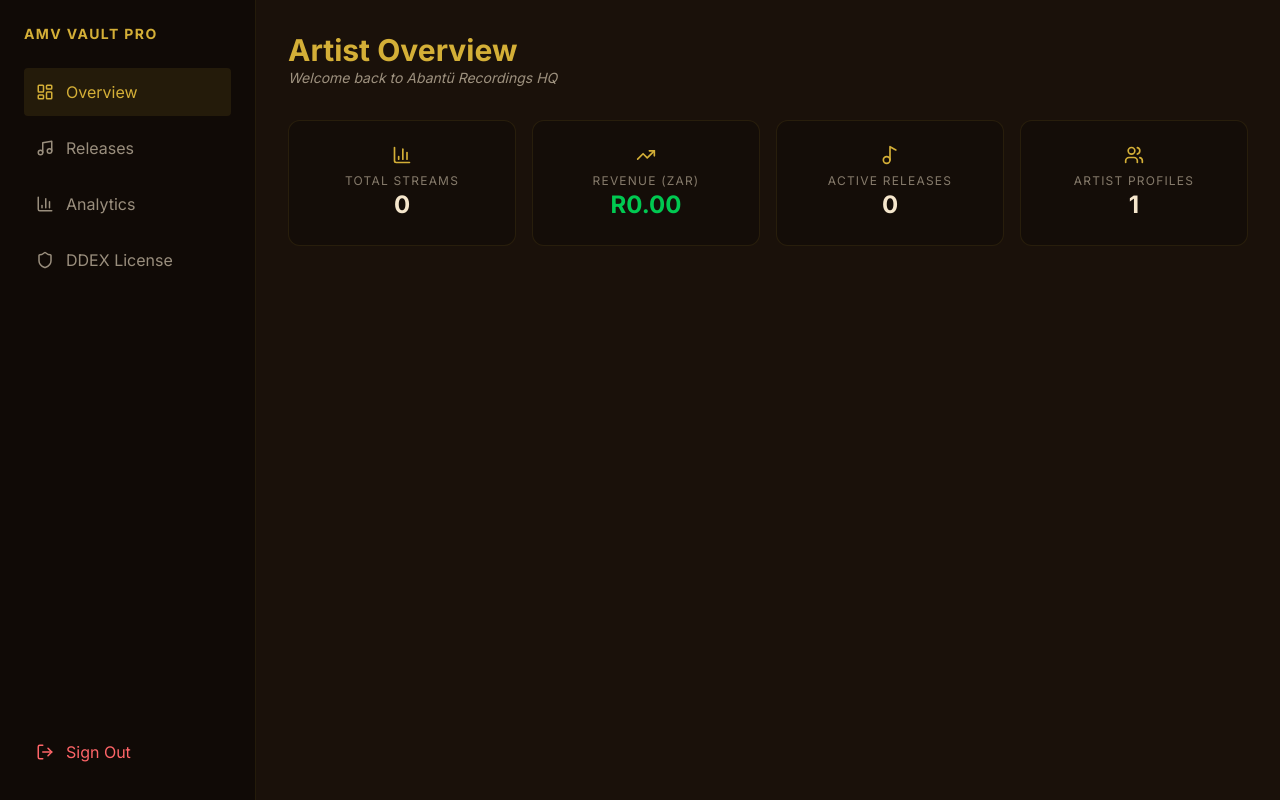
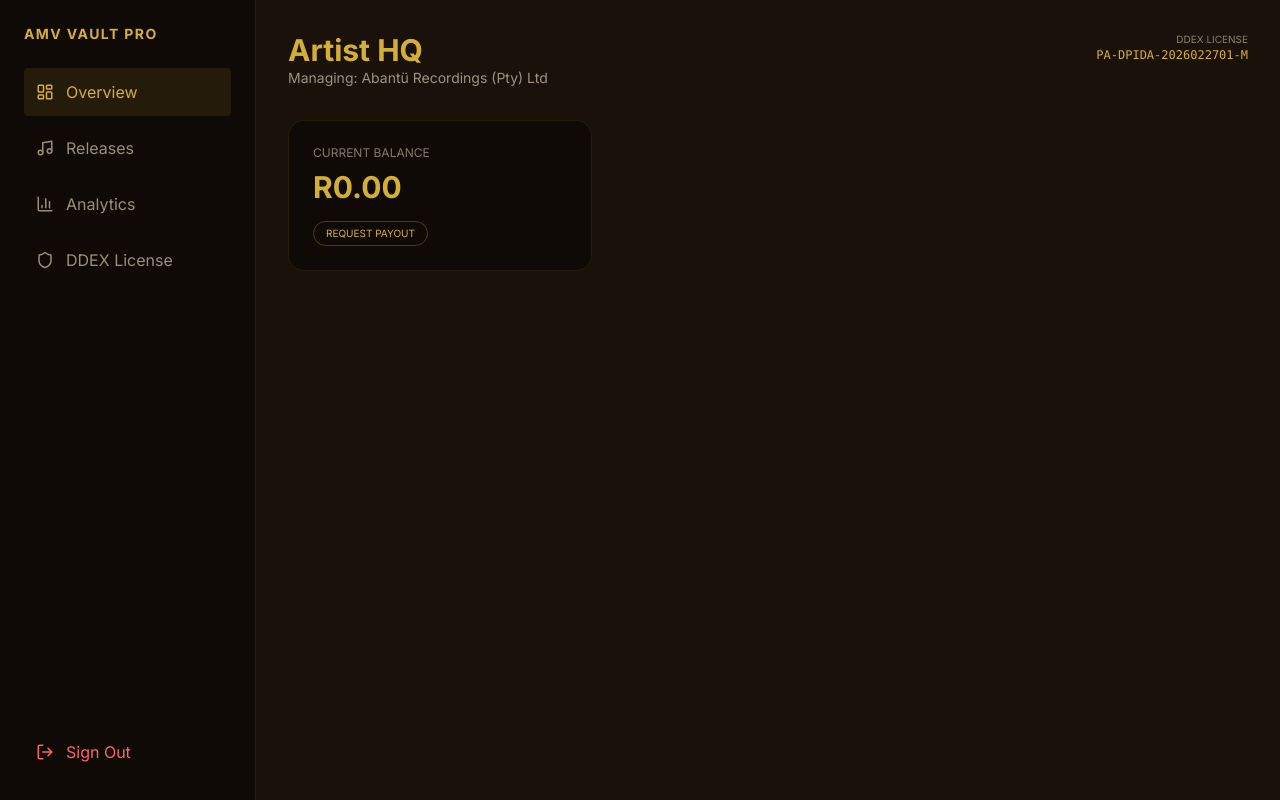
Before and after one commit to recordingsabantu/AMV-Vault-Pro, a Next.js app: page /dashboard in a window 1280 px wide. Built offline with nearby package versions, Linux system fonts and the light colour scheme.

Commit message:
Update page.tsx

```diff
--- a/app/dashboard/page.tsx
+++ b/app/dashboard/page.tsx
@@ -1,35 +1,42 @@
-import { BarChart3, TrendingUp, Music2, Users } from 'lucide-react';
+"use client"; // This makes the page interactive
+import { useSearchParams } from 'next/navigation';
+import { CheckCircle, PartyPopper } from 'lucide-react';
 
 export default function Dashboard() {
+  const searchParams = useSearchParams();
+  const isSuccess = searchParams.get('payment') === 'success';
+
   return (
     <div className="space-y-8">
-      <header>
-        <h1 className="text-[#D4AF37] text-3xl font-bold">Artist Overview</h1>
-        <p className="opacity-60 text-sm italic">Welcome back to Abantü Recordings HQ</p>
+      {isSuccess && (
+        <div className="bg-[#D4AF37]/20 border border-[#D4AF37] p-4 rounded-lg flex items-center gap-4 animate-bounce">
+          <PartyPopper className="text-[#D4AF37]" />
+          <div>
+            <p className="font-bold text-[#D4AF37]">Payment Verified!</p>
+            <p className="text-xs opacity-70">Your AMV Vault is now active. Welcome to the family.</p>
+          </div>
+        </div>
+      )}
+
+      <header className="flex justify-between items-start">
+        <div>
+          <h1 className="text-[#D4AF37] text-3xl font-bold">Artist HQ</h1>
+          <p className="opacity-60 text-sm">Managing: Abantü Recordings (Pty) Ltd</p>
+        </div>
+        <div className="text-right">
+          <p className="text-[10px] opacity-50 uppercase">DDEX License</p>
+          <p className="text-[#D4AF37] font-mono text-xs">PA-DPIDA-2026022701-M</p>
+        </div>
       </header>
 
-      {/* Stats Grid */}
-      <div className="grid md:grid-cols-4 gap-4">
-        <div className="bg-black/20 p-6 rounded-xl border border-[#D4AF37]/10 text-center">
-          <BarChart3 className="mx-auto mb-2 text-[#D4AF37]" size={20} />
-          <p className="text-xs opacity-50 uppercase tracking-widest">Total Streams</p>
-          <p className="text-2xl font-bold">0</p>
+      {/* Main Pro Dashboard Content (Stats, etc.) */}
+      <div className="grid grid-cols-1 md:grid-cols-3 gap-6">
+        <div className="bg-black/40 border border-[#D4AF37]/10 p-6 rounded-2xl">
+          <p className="text-xs opacity-50 uppercase mb-2">Current Balance</p>
+          <p className="text-3xl font-bold text-[#D4AF37]">R0.00</p>
+          <button className="mt-4 text-[10px] text-[#D4AF37] border border-[#D4AF37]/30 px-3 py-1 rounded-full uppercase">Request Payout</button>
         </div>
-        <div className="bg-black/20 p-6 rounded-xl border border-[#D4AF37]/10 text-center">
-          <TrendingUp className="mx-auto mb-2 text-[#D4AF37]" size={20} />
-          <p className="text-xs opacity-50 uppercase tracking-widest">Revenue (ZAR)</p>
-          <p className="text-2xl font-bold text-green-500">R0.00</p>
-        </div>
-        <div className="bg-black/20 p-6 rounded-xl border border-[#D4AF37]/10 text-center">
-          <Music2 className="mx-auto mb-2 text-[#D4AF37]" size={20} />
-          <p className="text-xs opacity-50 uppercase tracking-widest">Active Releases</p>
-          <p className="text-2xl font-bold">0</p>
-        </div>
-        <div className="bg-black/20 p-6 rounded-xl border border-[#D4AF37]/10 text-center">
-          <Users className="mx-auto mb-2 text-[#D4AF37]" size={20} />
-          <p className="text-xs opacity-50 uppercase tracking-widest">Artist Profiles</p>
-          <p className="text-2xl font-bold">1</p>
-        </div>
+        {/* Add more pro cards here */}
       </div>
     </div>
   );
```
